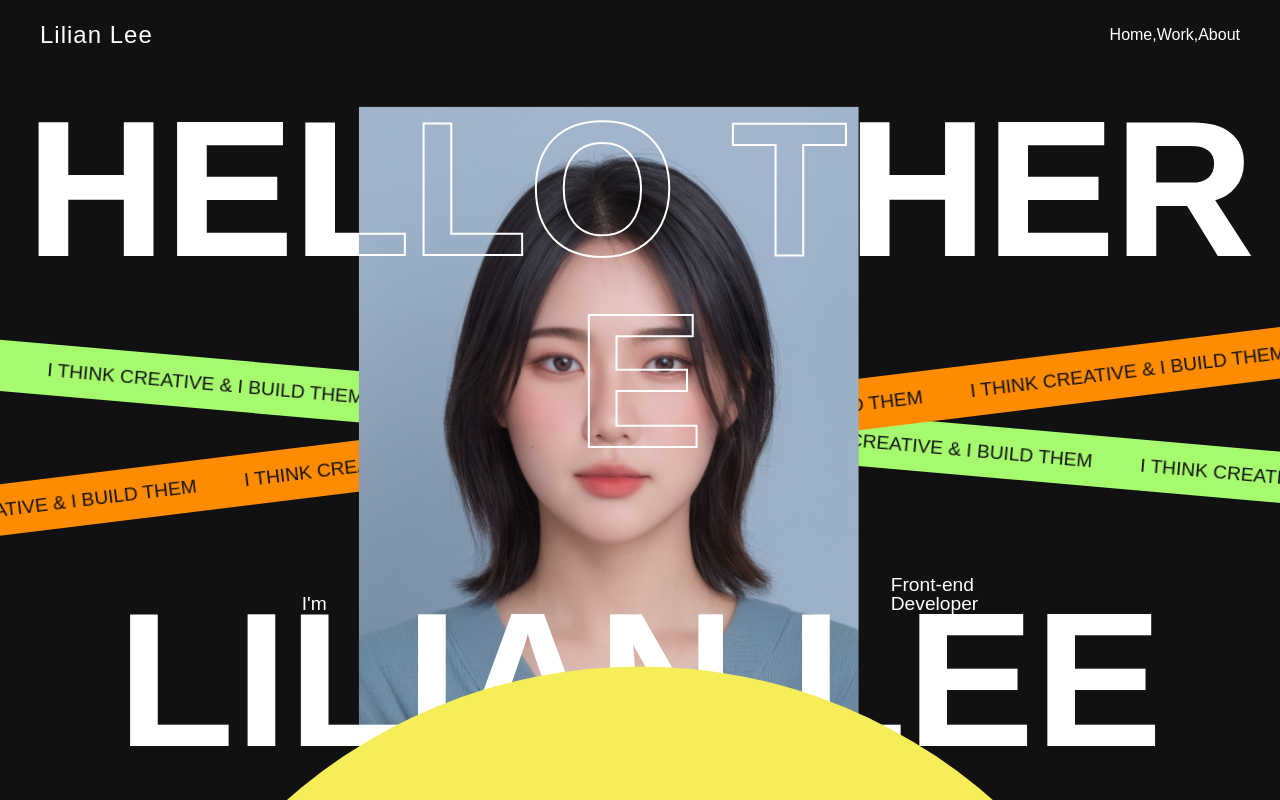
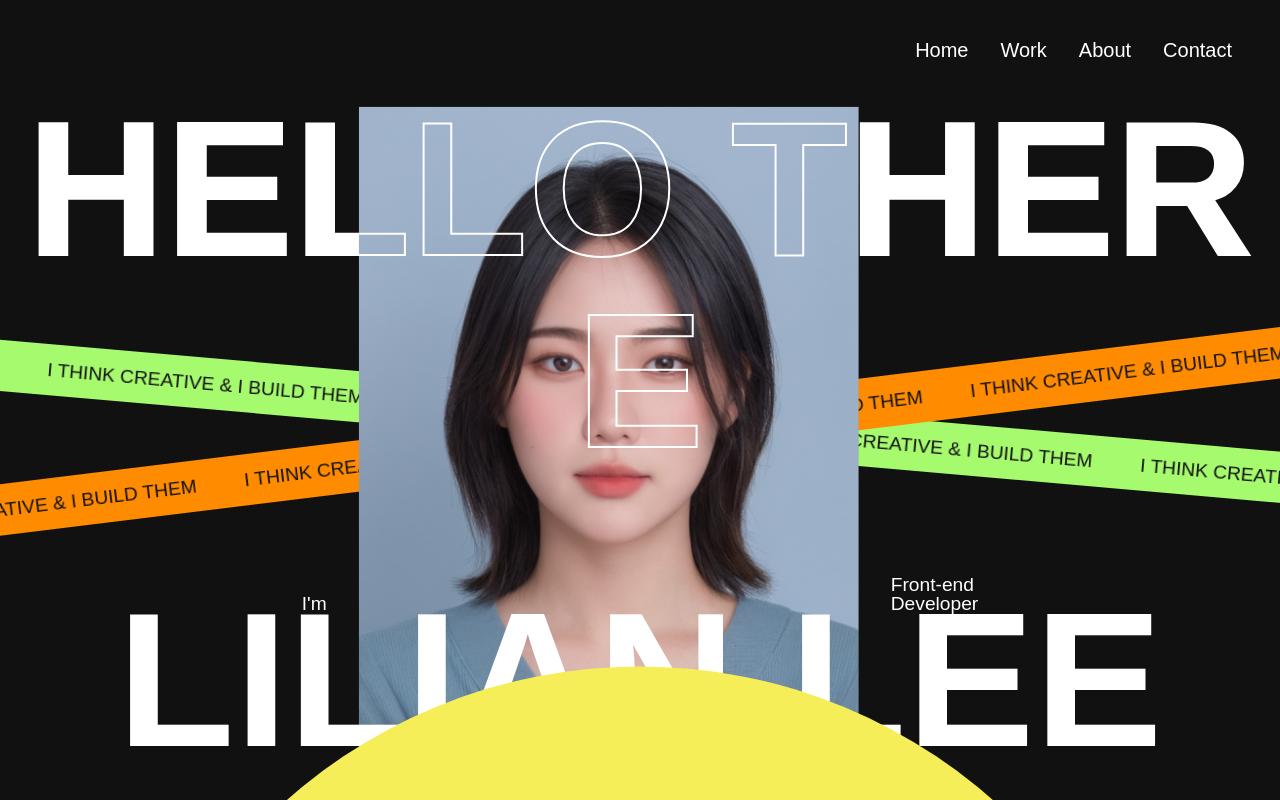
Before and after one commit to lilianlee0213/Portfolio-of-Lilian-Lee, a React (Create React App) app: page / in a window 1280 px wide. Shown: the top 800 px of the page. Built offline with nearby package versions, Linux system fonts and the light colour scheme; a web font is replaced by a local one.

Commit message:
header and navbar

```diff
--- a/src/components/Header/index.js
+++ b/src/components/Header/index.js
@@ -3,23 +3,23 @@ import {Link} from 'react-scroll';
 import './style.css';
 export default function Header() {
 	return (
-		<header className="fixed flex justify-space align-center header">
-			<a href="/" className="ff-logo header-logo">
-				Lilian Lee
-			</a>
-			<ul className="flex">
+		<header className="fixed flex justify-end align-center header">
+			<nav className="navbar">
+				<ul className="flex nav-links">
 					<li>
-					<Link activeClass="active" to="home">
-						Home,
-					</Link>
+						<Link to="home">Home</Link>
 					</li>
 					<li>
-					<Link to="work">Work,</Link>
+						<Link to="work">Work</Link>
 					</li>
 					<li>
 						<Link to="about">About</Link>
 					</li>
+					<li>
+						<Link to="contact">Contact</Link>
+					</li>
 				</ul>
+			</nav>
 		</header>
 	);
 }
--- a/src/components/Header/style.css
+++ b/src/components/Header/style.css
@@ -1,9 +1,15 @@
 .header {
 	width: 100%;
-	height: 70px;
-	padding-inline: 2.5rem;
+	height: 100px;
 	z-index: 10000;
 }
-.header-logo {
-	font-size: 1.5rem;
+.navbar {
+	padding: 1rem 3rem;
 }
+.nav-links {
+	gap: 2rem;
+	font-size: 20px;
+}
+.nav-links li {
+	cursor: pointer;
+}
```
Lines whose indentation alone changed are shown as unchanged.
